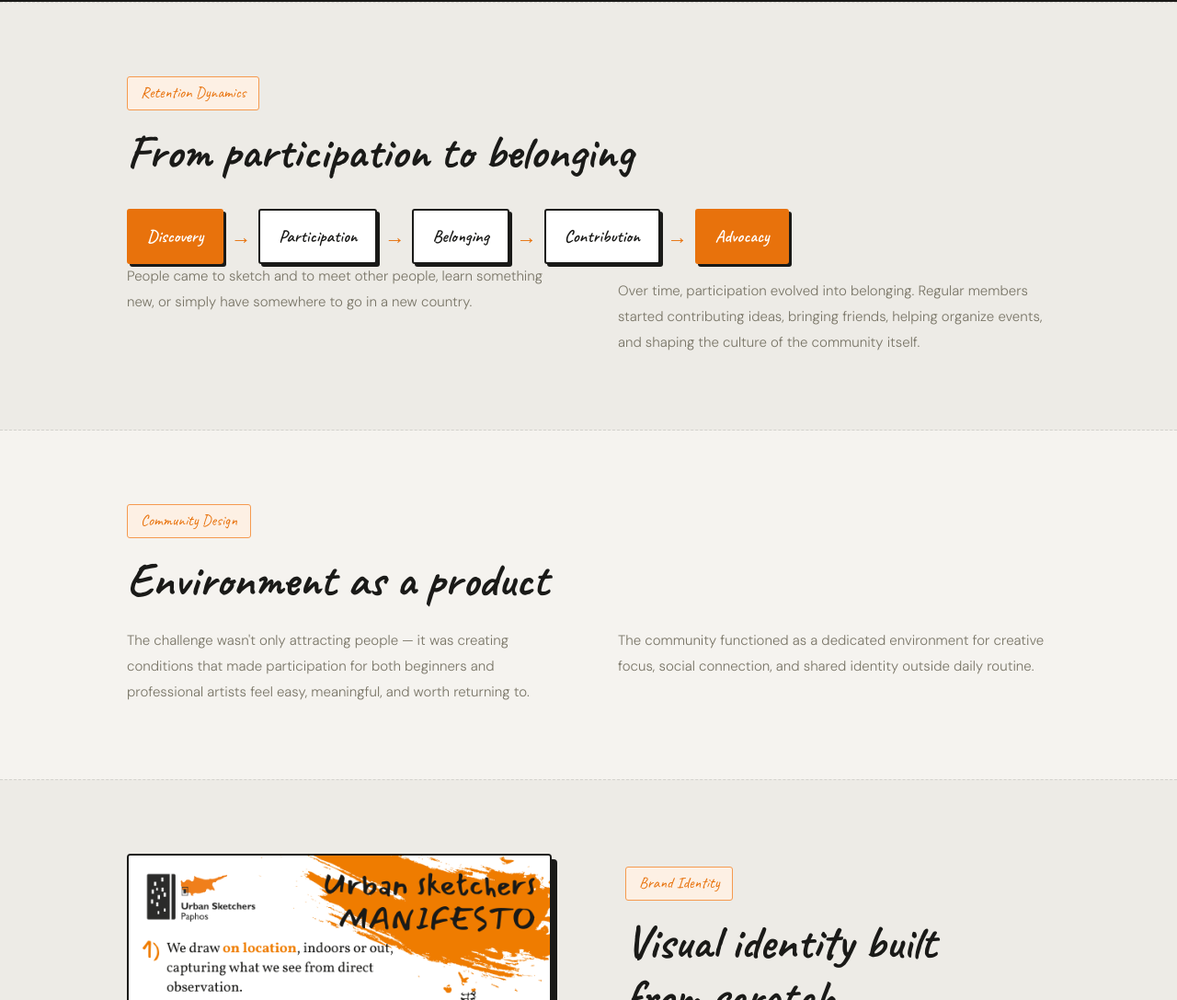
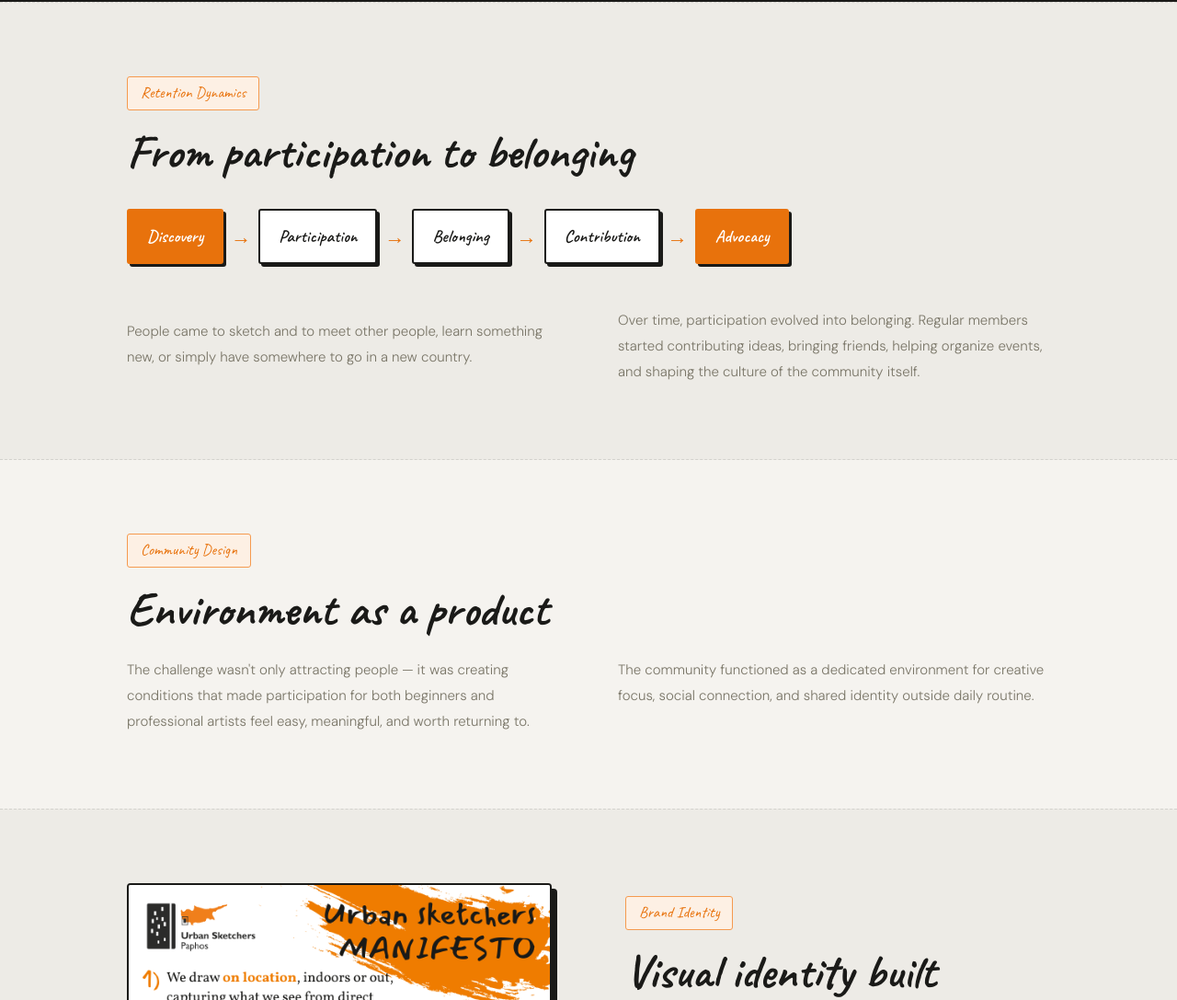
Before and after one commit to sheltata/urban-sketchers-community, a plain HTML site: page index.html in a window 1280 px wide. Shown: the part 2534-3621 px from the top of the page at 92% size. Drawn offline with Linux system fonts and the light colour scheme.

Commit message:
Update index.html

```diff
--- a/index.html
+++ b/index.html
@@ -314,8 +314,8 @@
             <div class="loop-arrow">→</div>
             <div class="loop-node highlight">Advocacy</div>
         </div>
-        <div class="two-col" style="margin-top:0rem;">
-            <p class="body">People came to sketch and to meet other people, learn something new, or simply have somewhere to go in a new country.</p>
+        <div class="two-col" style="margin-top:2rem;">
+            <p class="body"><br>People came to sketch and to meet other people, learn something new, or simply have somewhere to go in a new country.</p>
             <p class="body">Over time, participation evolved into belonging. Regular members started contributing ideas, bringing friends, helping organize events, and shaping the culture of the community itself.</p>
         </div>
     </div>
```
